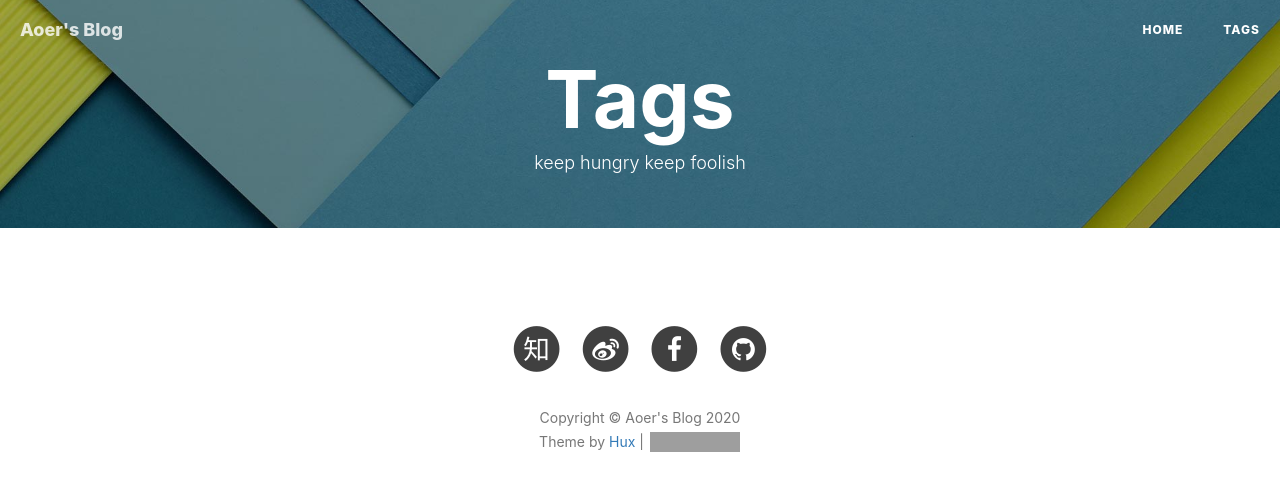
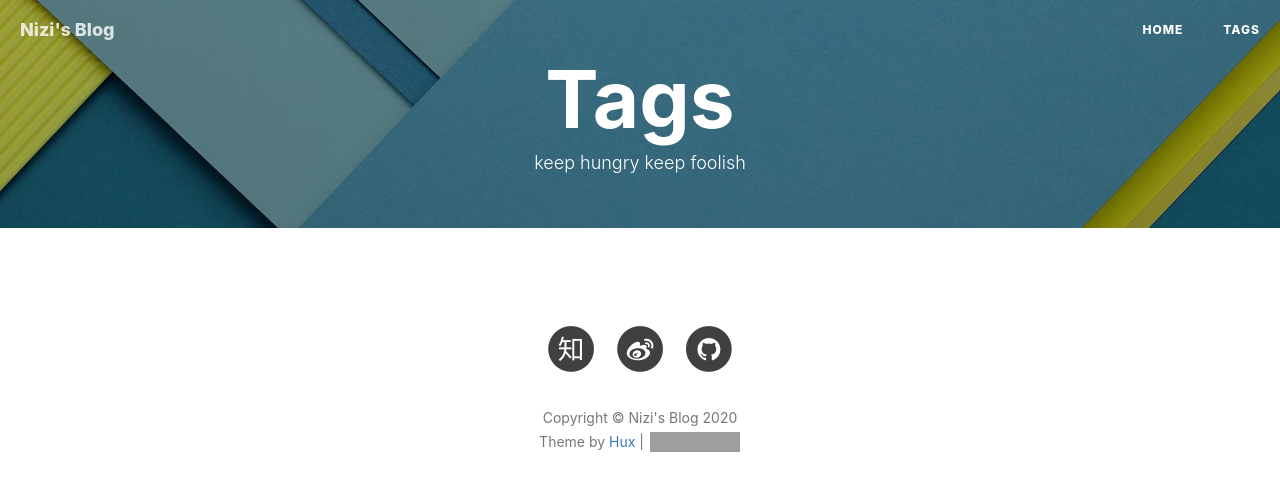
Before and after one commit to Nothing2Fear/Nothing2Fear.github.io, a Jekyll site: the page built from tags.html, in a window 1280 px wide. Shown: the top 491 px of the page. Built offline with Jekyll 4.4.1, drawn with Linux system fonts in a browser that asks for light colours; nearby versions of some CDN libraries; comment, search, counter and statistics services are not loaded; grey boxes are pictures that could not be loaded.

Commit message:
Update _config.yml

```diff
--- a/_config.yml
+++ b/_config.yml
@@ -1,6 +1,6 @@
 # Site settings
-title: Aoer's Blog
-SEOTitle: Aoer's Blog
+title: Nizi's Blog
+SEOTitle: Nizi
 header-img: img/titleimg.jpg
 email: wqcworkuse@qq.com
 description: ""
@@ -14,9 +14,9 @@ baseurl: "/Nothing2Fear.github.io"         # for example, '/blog' if your blog h
 RSS: false
 weibo_username:     wqc
 zhihu_username:     wqc
-github_username:    wqc
+github_username:    Nothing2Fear
 #twitter_username:  wqc
-facebook_username:  wqc
+#facebook_username:  wqc
 
 
 
```
